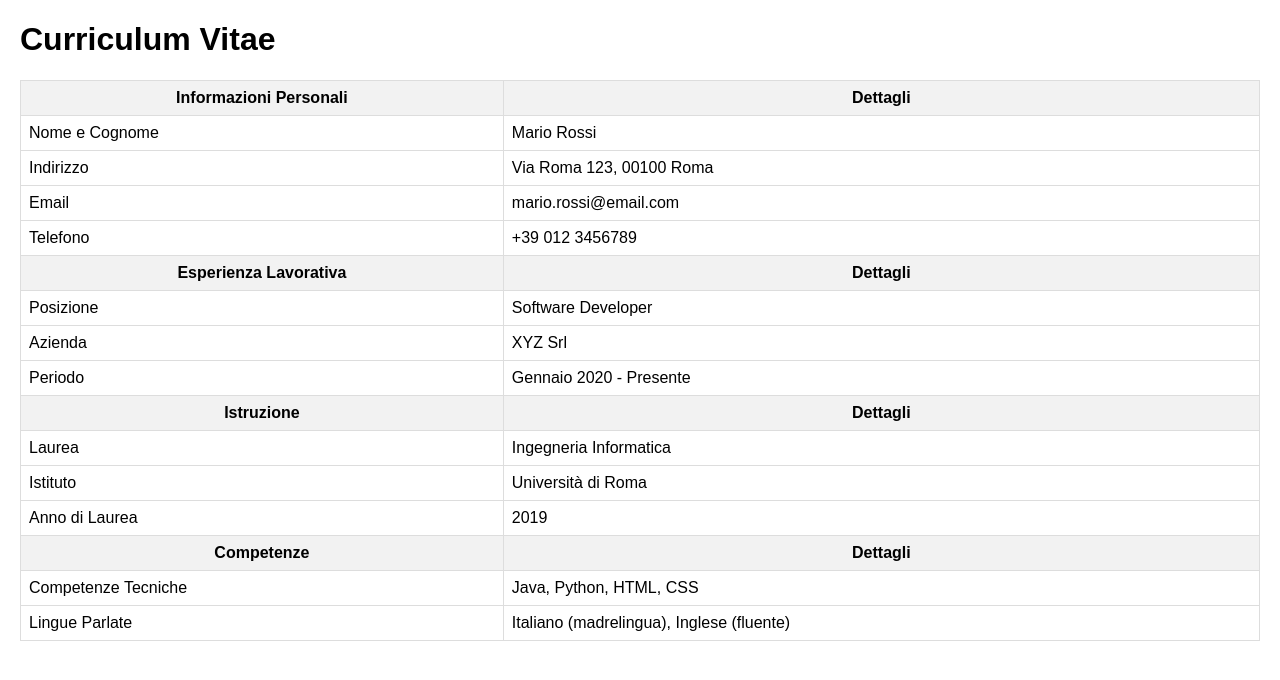
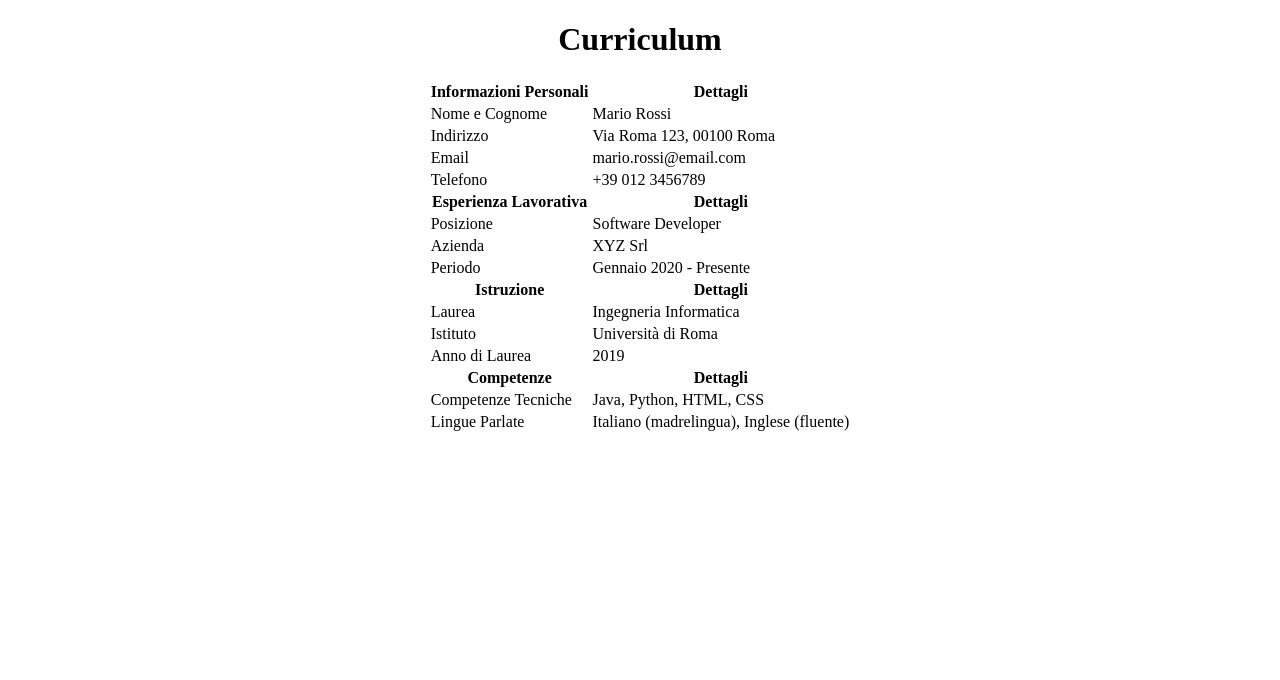
Before and after one commit to Sammygua/Scuola, a plain HTML site: page cvtab.html in a window 1280 px wide. Drawn offline with Linux system fonts and the light colour scheme.

Commit message:
Update cvtab.html

```diff
--- a/cvtab.html
+++ b/cvtab.html
@@ -1,32 +1,13 @@
 <!DOCTYPE html>
 <html lang="it">
 <head>
-    <meta charset="UTF-8">
-    <meta name="viewport" content="width=device-width, initial-scale=1.0">
-    <title>Curriculum Vitae</title>
-    <style>
-        body {
-            font-family: Arial, sans-serif;
-            margin: 20px;
-        }
-        table {
-            width: 100%;
-            border-collapse: collapse;
-        }
-        th, td {
-            border: 1px solid #ddd;
-            padding: 8px;
-        }
-        th {
-            background-color: #f2f2f2;
-        }
-    </style>
+    <title>Curriculum Guaiana Samuele</title>
 </head>
 <body>
+<center>
+    <h1>Curriculum</h1>
 
-<h1>Curriculum Vitae</h1>
-
-<table>
+    <table>
     <tr>
         <th>Informazioni Personali</th>
         <th>Dettagli</th>
@@ -91,7 +72,7 @@
         <td>Lingue Parlate</td>
         <td>Italiano (madrelingua), Inglese (fluente)</td>
     </tr>
-</table>
-
+    </table>
+</center>
 </body>
 </html>
```
